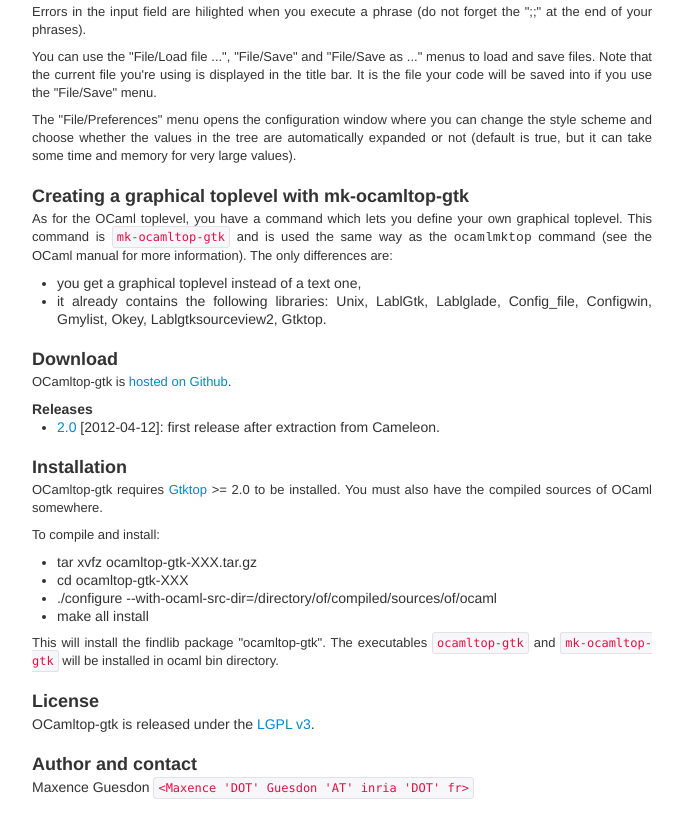
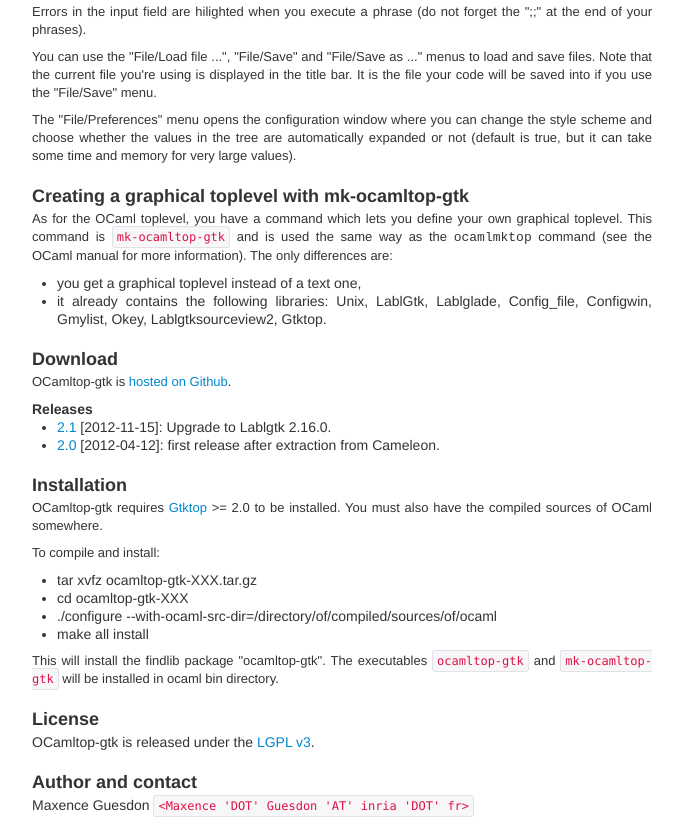
Before and after one commit to renesugar/ocamltop-gtk, a plain HTML site: page web/index.html in a window 1280 px wide. Shown: the part 712-1529 px from the top of the page, without its empty margins (298-981 px from the left). Drawn offline with Linux system fonts and the light colour scheme.

Commit message:
upgrade to lablgtk 2.16

```diff
--- a/web/index.html
+++ b/web/index.html
@@ -96,6 +96,8 @@ OCamltop-gtk is <a href="https://github.com/zoggy/ocamltop-gtk">hosted on Github
 </p>
 <h4>Releases</h4>
 <ul>
+<li><a href="ocamltop-gtk-2.1.tar.gz">2.1</a> [2012-11-15]:
+Upgrade to Lablgtk 2.16.0.</li>
 <li><a href="ocamltop-gtk-2.0.tar.gz">2.0</a> [2012-04-12]:
 first release after extraction from Cameleon.</li>
 </ul>
```
Also changed, not shown: 1 other file.
